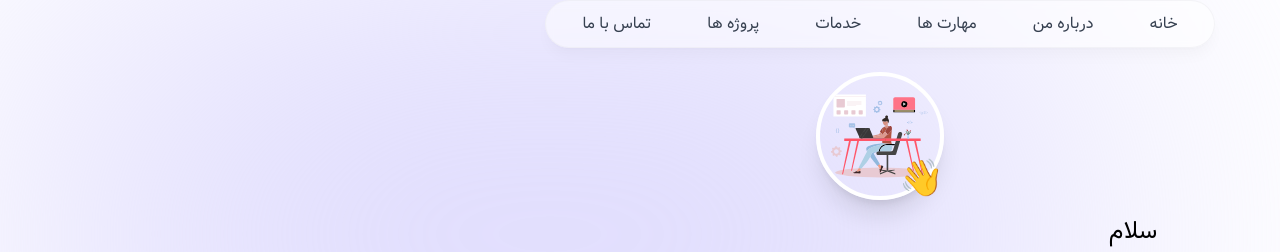
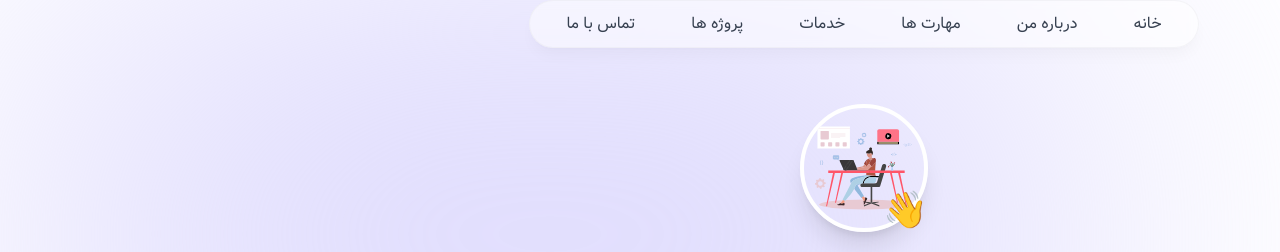
Before and after one commit to n-alavi/portfolio-website, a Next.js app: page / in a window 1280 px wide. Shown: the top 252 px of the page. Built offline with nearby package versions, Linux system fonts and the light colour scheme.

Commit message:
feat: improve responsive styles for better layout and usability

```diff
--- a/app/components/contact.tsx
+++ b/app/components/contact.tsx
@@ -7,7 +7,7 @@ export default function Contact() {
   return (
     <motion.section
       id="contact"
-      className="mb-20 mt-20 w-[min(100%,38rem)] scroll-mt-28 sm:mb-28"
+      className="mb-20 mt-20 w-[min(100%,38rem)] scroll-mt-28 sm:mb-28 sm:ml-6"
       initial={{ opacity: 0 }}
       whileInView={{
         opacity: 1,
--- a/app/components/intro.tsx
+++ b/app/components/intro.tsx
@@ -7,10 +7,10 @@ import Link from "next/link";
 
 export default function Intro() {
   return (
-    <div>
+    <div id="intro">
       {/* profile picture */}
 
-      <div className="flex items-center justify-center mt-6">
+      <div className="flex items-center justify-center mt-14">
         <div className="flex items-center justify-center">
           <div className="relative">
             <motion.div
@@ -54,7 +54,6 @@ export default function Intro() {
         className="leading-[1.5] mb-10  px-4 text-xl font-medium sm:text-2xl"
         initial={{ opacity: 0, y: 100 }}
         animate={{ opacity: 1, y: 0 }}
-        id="intro"
       >
         <h4 className="mt-4 text-2xl font-medium">سلام</h4>
         <h1 className="mt-4">
--- a/app/components/project.tsx
+++ b/app/components/project.tsx
@@ -4,7 +4,7 @@ import { motion } from "framer-motion";
 export default function Projects() {
   return (
     <motion.div
-      className="leading-[1.5] mb-10  px-4 text-xl font-medium sm:text-2xl"
+      className="mb-28 mt-20 w-full max-w-[45rem] scroll-mt-28 px-4 sm:mb-40"
       initial={{ opacity: 0, y: 100 }}
       animate={{ opacity: 1, y: 0 }}
       id="projects"
--- a/app/layout.tsx
+++ b/app/layout.tsx
@@ -19,7 +19,7 @@ export default function RootLayout({
 }>) {
   return (
     <html lang="fa" dir="rtl" className={vazir.className}>
-      <body className="relative">
+      <body className="relative  overflow-x-hidden">
         {/* gradient background effect */}
 
         <div className="absolute right-[11rem] top-[-6rem] -z-10 h-[31.25 rem] w-[31.25rem] ounded-full bg-[#fbe2e3] blur-[10rem]  sm:w-[68.75rem]"></div>
--- a/app/page.tsx
+++ b/app/page.tsx
@@ -8,7 +8,7 @@ import SkillsCard from "./components/skillcards";
 
 export default function Home() {
   return (
-    <div className="flex flex-col items-center">
+    <div className="flex flex-col items-center  mr-8">
       <Navbar />
       <Intro />
       <About />
```
